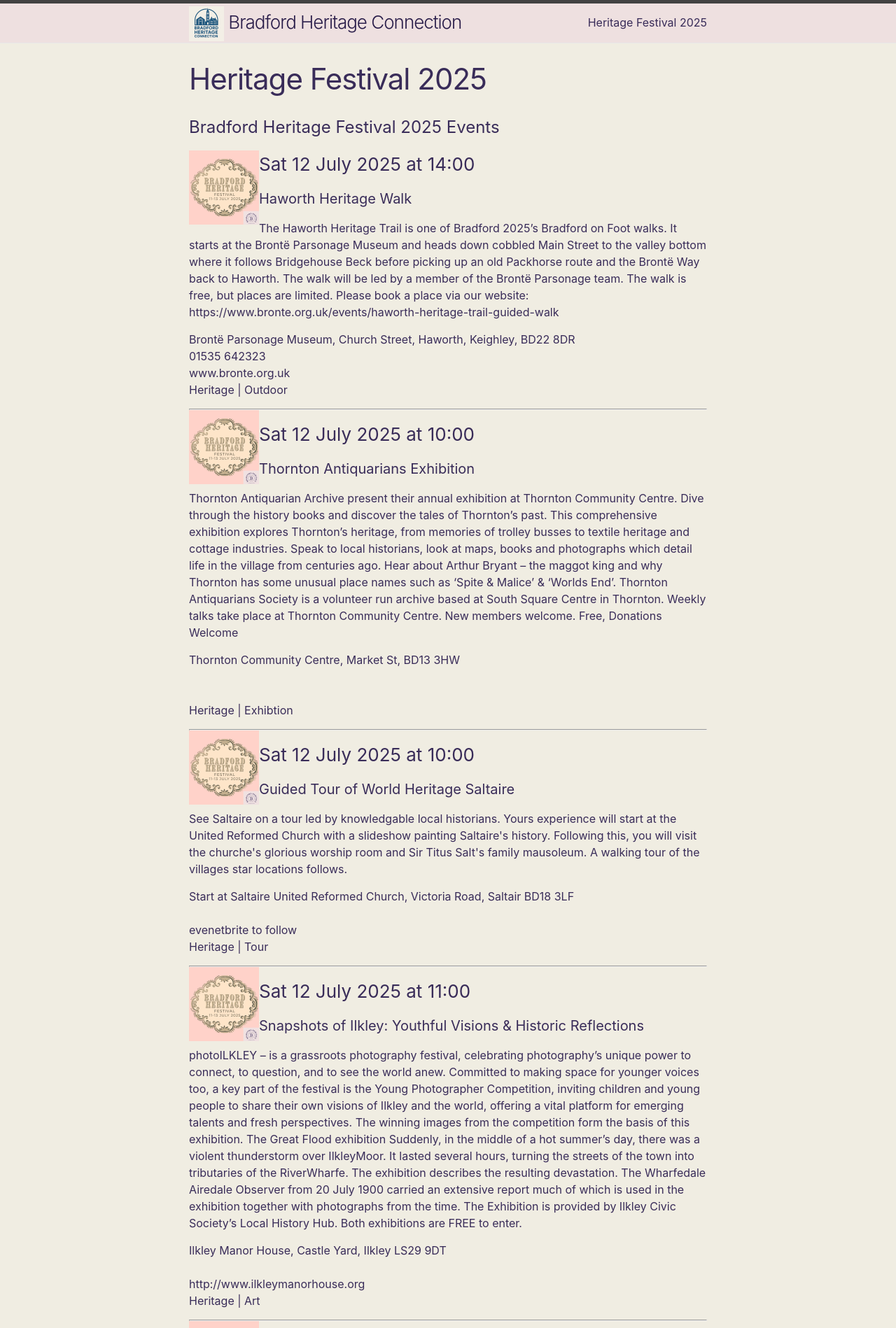
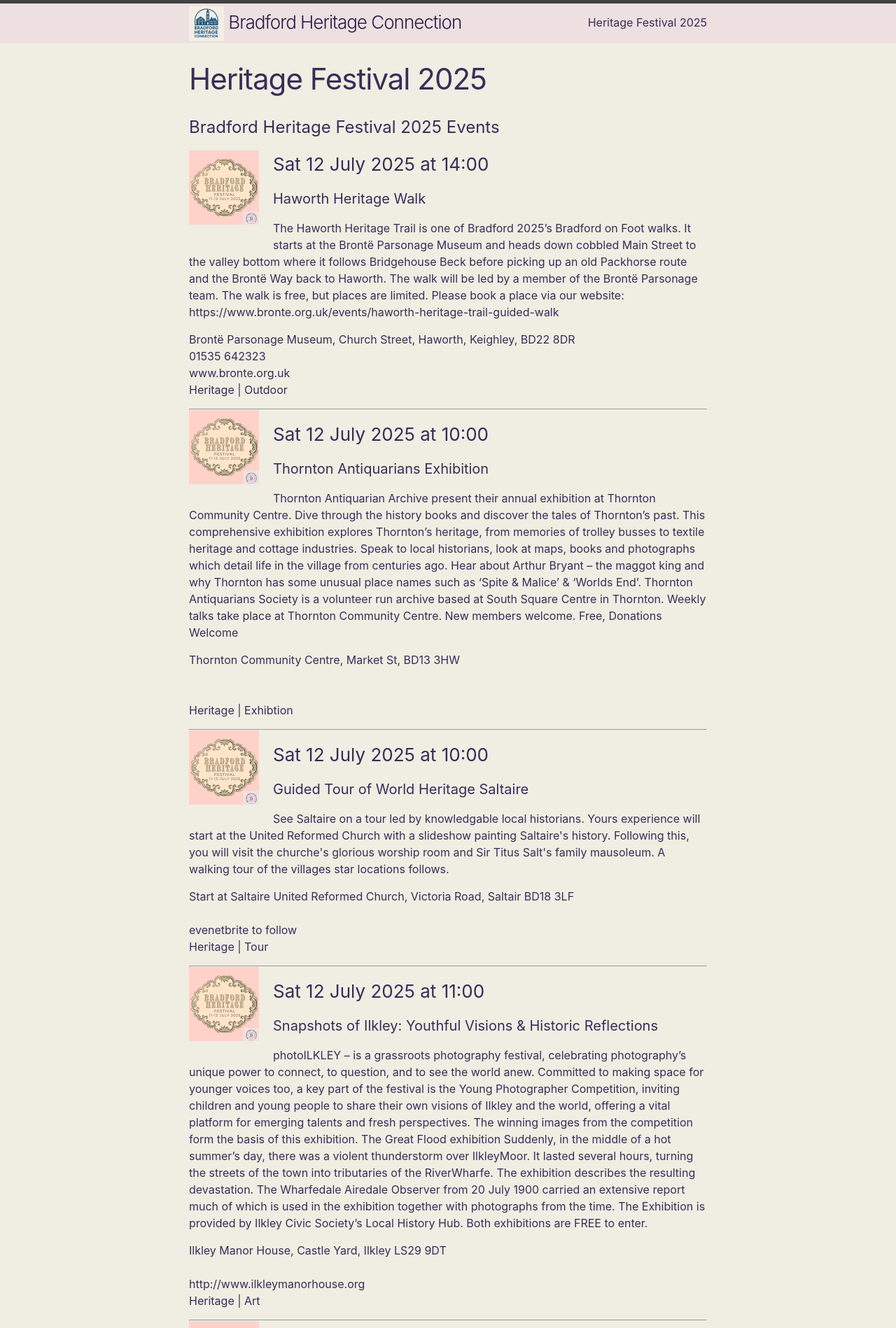
Before and after one commit to jwingfield/bhc2, a Jekyll site: the page built from bhf-2025.markdown, in a window 1280 px wide. Shown: the top 1898 px of the page at 70% size. Built offline with Jekyll 4.4.1, drawn with Linux system fonts in a browser that asks for light colours.

Commit message:
Update bhf-2025.markdown

```diff
--- a/bhf-2025.markdown
+++ b/bhf-2025.markdown
@@ -9,7 +9,7 @@
 # Bradford Heritage Festival 2025 Events
 
 {% for event in site.data.bhf-events-2025 %}
-  <img src="images/bhf-mini.png" alt="Bradford Heritage Festival Logo" style="float: left;">
+  <img src="images/bhf-mini.png" alt="Bradford Heritage Festival Logo" style="float: left; margin-right: 20px; margin-bottom: 20px;">
   <h3>{{event.Date | date: "%a %-d %B %Y"}} at {{event.Times | date: "%H:%M" }}</h3>
   <h4>{{event.EventTitle}}</h4>
   <p>
```
